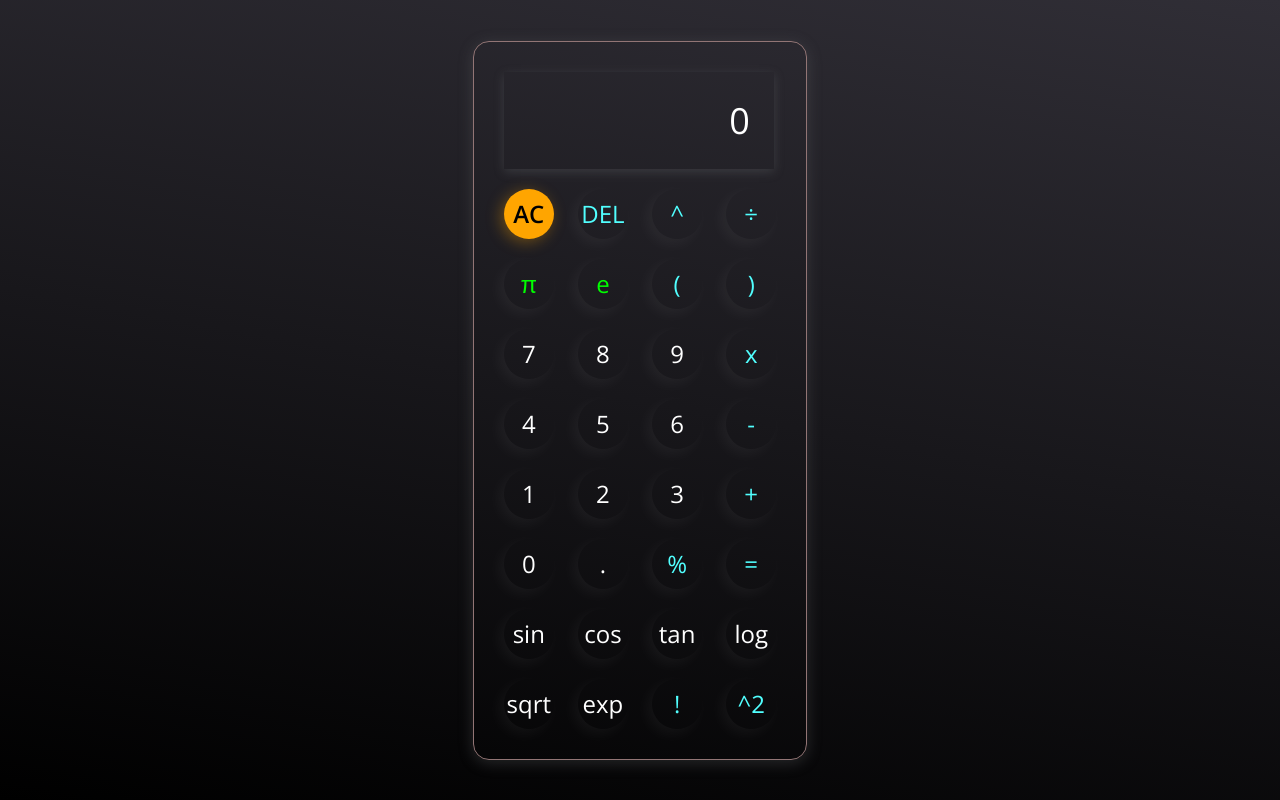
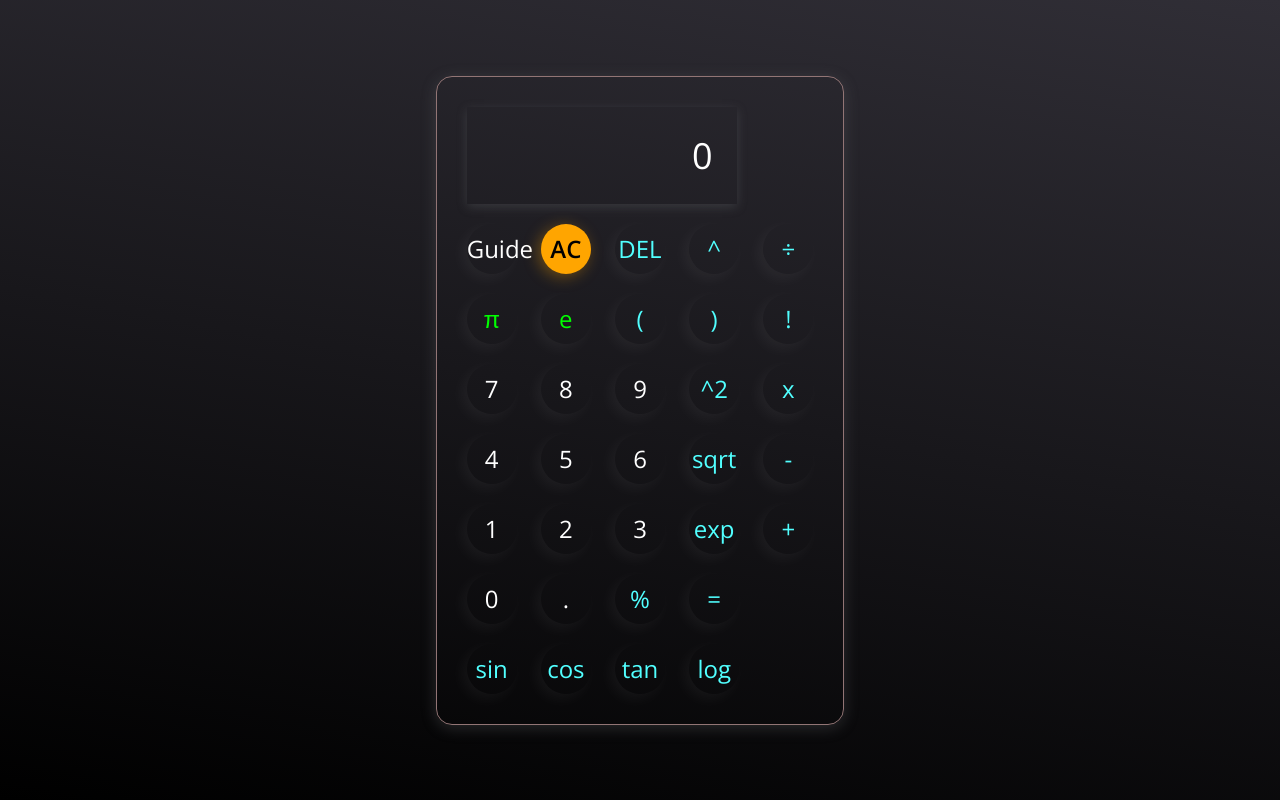
Before and after one commit to Jhuxtelloitech/talking-Calculator, a plain HTML site: page index.html in a window 1280 px wide. Drawn offline with nearby package versions, Linux system fonts and the light colour scheme.

Commit message:
index.html

```diff
--- a/index.html
+++ b/index.html
@@ -8,65 +8,63 @@
     <title>Scientific Calculator</title>
 </head>
 <body>
+
     <div class="calculator">
         <input type="text" placeholder="0" id="inputBox" />
         <div>
+		   <button id="audioGuideBtn">Guide</button>
             <button class="ACbtn">AC</button>
             <button class="operator">DEL</button>
             <button class="operator">^</button>
             <button class="operator">÷</button>
         </div>
-
         <div>
             <button class="const">π</button>
             <button class="const">e</button>
             <button class="operator">(</button>
             <button class="operator">)</button>
+			<button class="operator">!</button>
+
         </div>
-
         <div>
             <button>7</button>
             <button>8</button>
             <button>9</button>
+			<button class="operator">^2</button>
             <button class="operator">x</button>
         </div>
-
         <div>
             <button>4</button>
             <button>5</button>
             <button>6</button>
+			<button class="operator">sqrt</button>
+
             <button class="operator">-</button>
         </div>
-
         <div>
             <button>1</button>
             <button>2</button>
             <button>3</button>
+			<button class="operator">exp</button>
             <button class="operator">+</button>
         </div>
-
         <div>
             <button>0</button>
             <button>.</button>
             <button class="operator">%</button>
             <button class="operator">=</button>
         </div>
+        <div>
+            <button class="operator">sin</button>
+            <button class="operator">cos</button>
+            <button class="operator">tan</button>
+            <button class="operator">log</button>
+        </div>
+        <div>
 
-        <div>
-            <button class="function">sin</button>
-            <button class="function">cos</button>
-            <button class="function">tan</button>
-            <button class="function">log</button>
-        </div>
 
-        <div>
-            <button class="function">sqrt</button>
-            <button class="function">exp</button>
-            <button class="operator">!</button>
-            <button class="operator">^2</button>
         </div>
     </div>
-
     <script src="script.js"></script>
 </body>
 </html>
```
